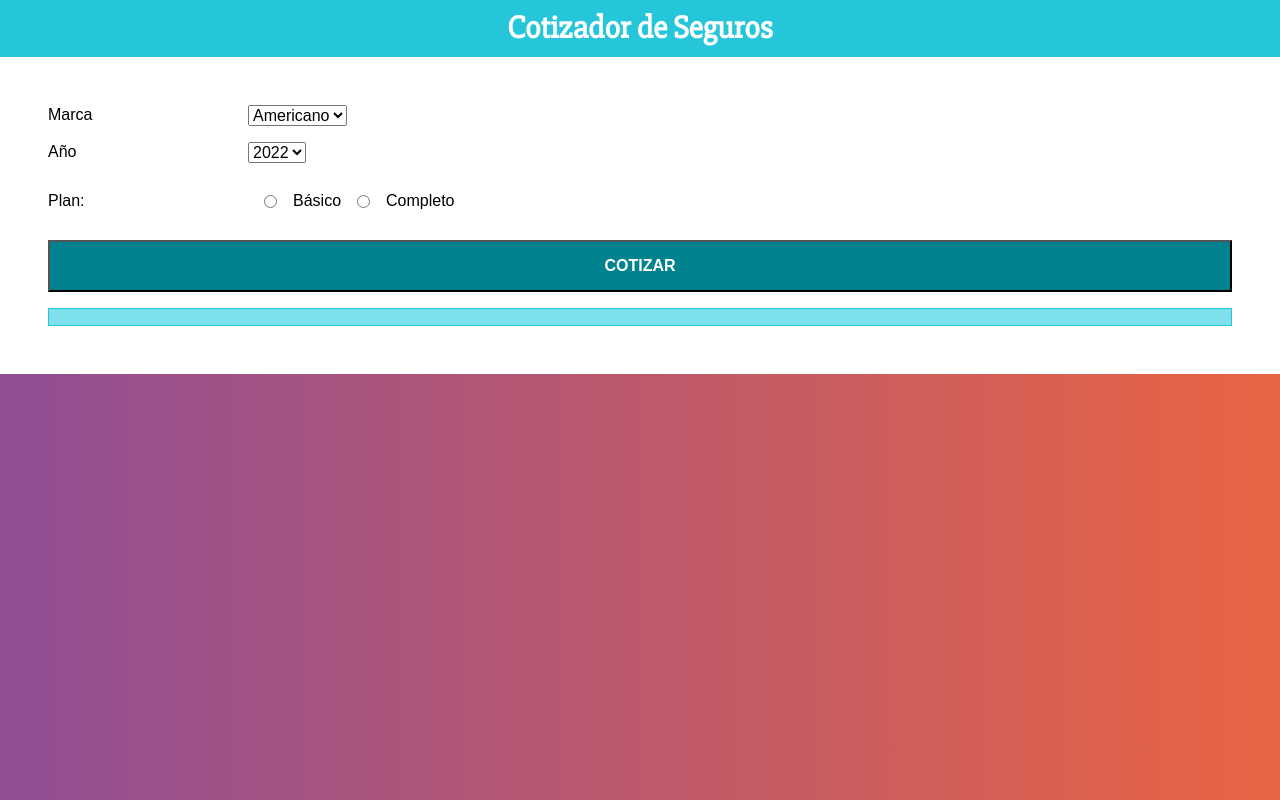
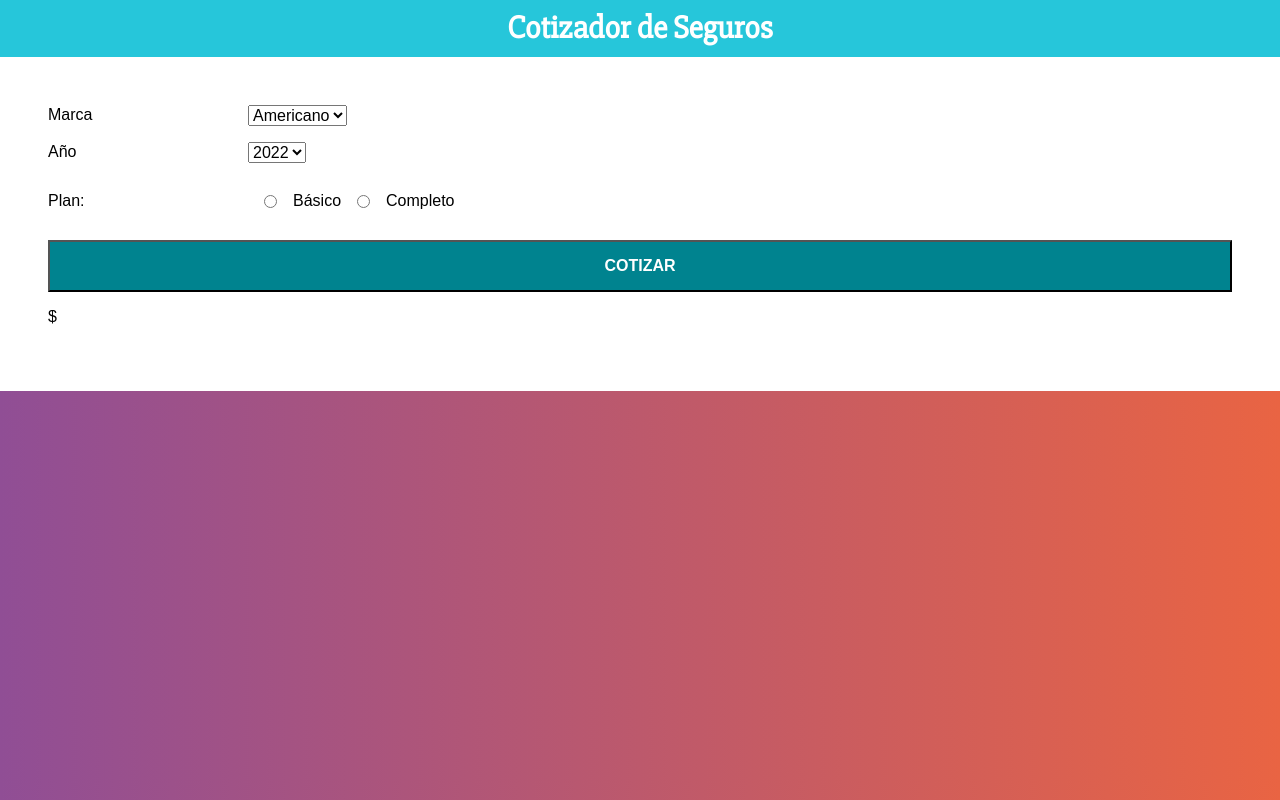
Before and after one commit to carlonchosando/mi-cotizador, a React (Create React App) app: page / in a window 1280 px wide. Built offline with nearby package versions, Linux system fonts and the light colour scheme.

Commit message:
reparadoNoFuncaVersionDe

```diff
--- a/src/components/Resultado.js
+++ b/src/components/Resultado.js
@@ -1,30 +1,13 @@
 import React, { Component } from "react";
-import ReactDom, { render } from "react-dom";
 import { TransitionGroup, CSSTransition } from "react-transition-group";
+
 
 class Resultado extends Component {
   render() {
-    const resultado = this.props.resultado;
+        return (
+             <p>$ {this.props.Resultado}</p>
+            );
 
-    const mensaje = (!resultado)
-      ? "Elije Marca, Año y tipo de seguro, Básico o Completo"
-      : "El total es de: $";
-
-    return (
-      <div className="gran-total">
-
-
-          <TransitionGroup component="span" className="resultado">
-            <CSSTransition
-              classNames="resultado"
-              key={resultado}
-              timeout={{ enter: 500, exit: 500 }}>
-              <span>{Resultado}</span>
-            </CSSTransition>
-          </TransitionGroup>
-
-      </div>
-    );
   }
 }
 
```
